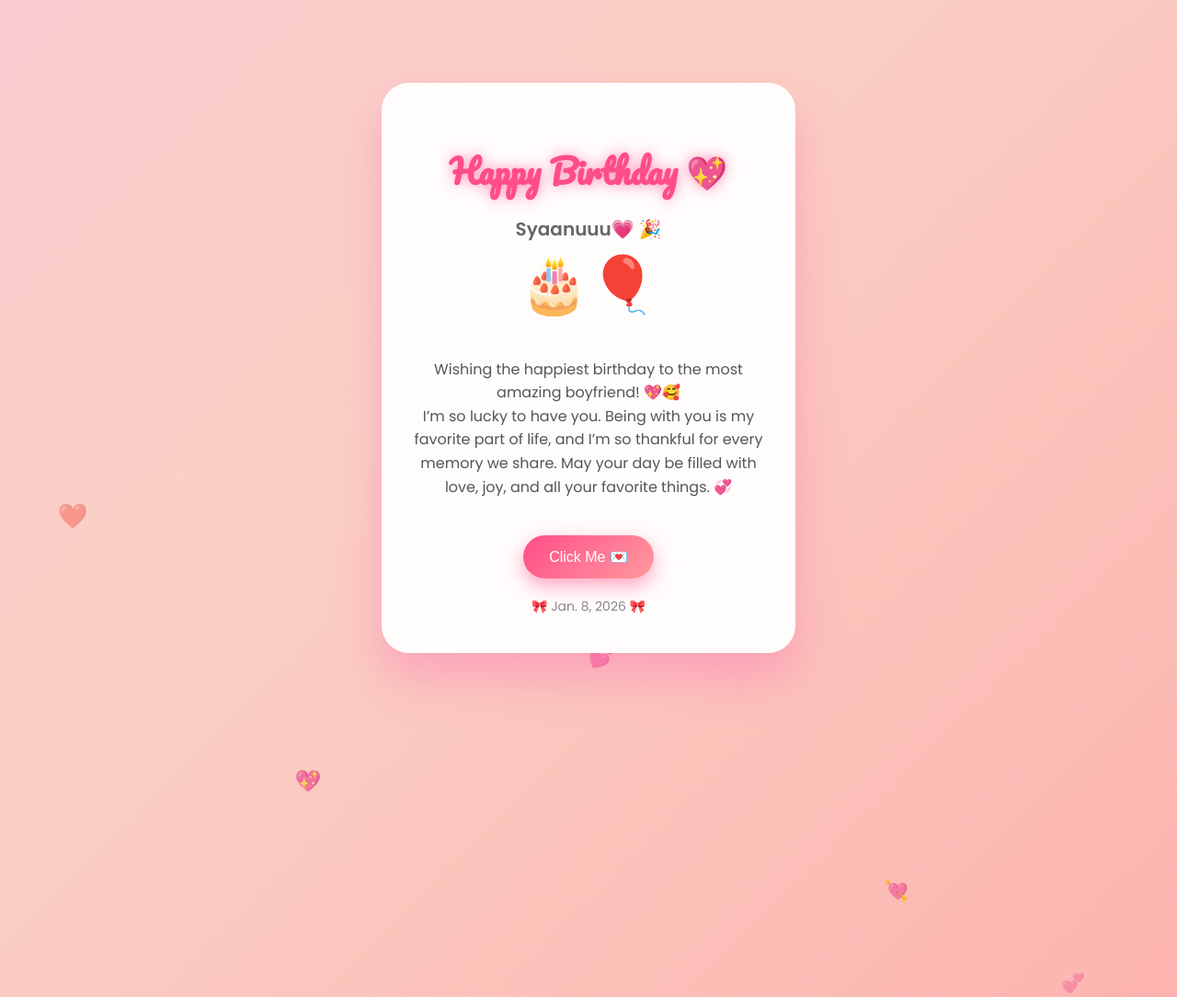
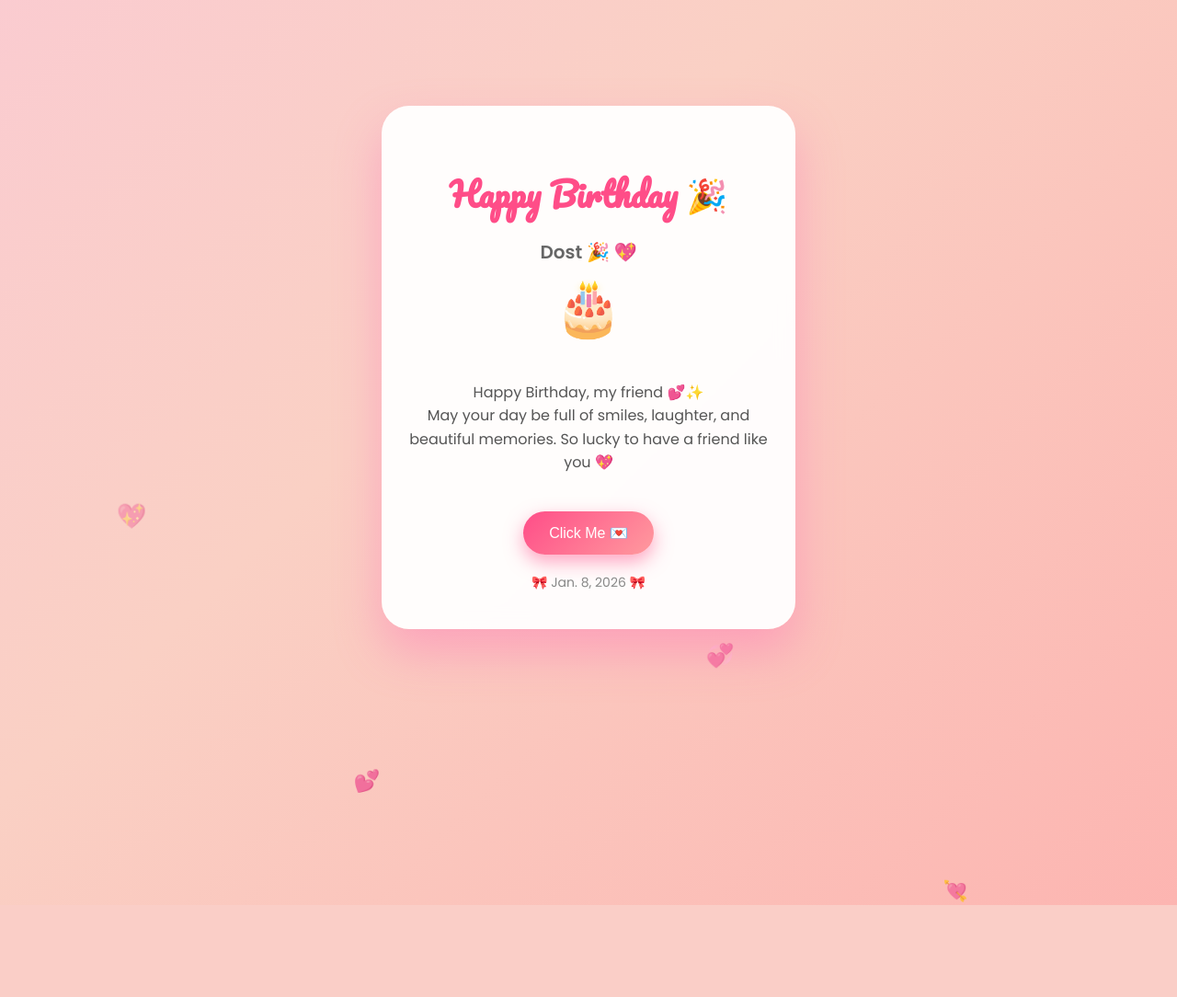
Before and after one commit to seemamagar0/HBD, a Django app: page / in a window 1280 px wide. Shown: the whole page at 92% size. After the commit the page ends 984 px from the top, so only its background shows below. Run offline with Django 5.2, Linux system fonts and the light colour scheme.

Commit message:
changes in viewss and html

```diff
--- a/app/templates/hbd.html
+++ b/app/templates/hbd.html
@@ -68,19 +68,31 @@
             color: #ff4d88;
             font-size: 36px;
             margin-bottom: 8px;
-            text-shadow: 0 0 15px rgba(255, 77, 136, 0.6);
         }
 
-        h2 { color: #666; margin-bottom: 15px; font-size: 20px; }
+        h2 {
+            color: #666;
+            margin-bottom: 15px;
+            font-size: 20px;
+        }
 
-        .cake { font-size: 60px; margin: 10px 0; animation: bounce 1.5s infinite; }
+        .cake {
+            font-size: 60px;
+            margin: 10px 0;
+            animation: bounce 1.5s infinite;
+        }
 
         @keyframes bounce {
             0%, 100% { transform: translateY(0); }
             50% { transform: translateY(-15px); }
         }
 
-        .message { color: #555; margin: 20px 0; line-height: 1.6; font-size: 16px; }
+        .message {
+            color: #555;
+            margin: 20px 0;
+            line-height: 1.6;
+            font-size: 16px;
+        }
 
         .btn {
             margin-top: 20px;
@@ -95,54 +107,63 @@
             transition: all 0.3s ease;
         }
 
-        .btn:hover { transform: scale(1.1); box-shadow: 0 12px 28px rgba(255,77,136,0.7); }
+        .btn:hover {
+            transform: scale(1.1);
+        }
 
-        .photos { display: none; margin-top: 25px; animation: fadeIn 1s ease-in-out; flex-wrap: wrap; justify-content: center; }
+        .photos {
+            display: none;
+            margin-top: 25px;
+            animation: fadeIn 1s ease-in-out;
+            flex-wrap: wrap;
+            justify-content: center;
+        }
 
-        @keyframes fadeIn { from { opacity: 0; transform: translateY(20px); } to { opacity: 1; transform: translateY(0); } }
+        @keyframes fadeIn {
+            from { opacity: 0; transform: translateY(20px); }
+            to { opacity: 1; transform: translateY(0); }
+        }
 
         .photos img {
-            width: 120px; height: 120px; object-fit: cover; border-radius: 20px; margin: 6px;
+            width: 120px;
+            height: 120px;
+            object-fit: cover;
+            border-radius: 20px;
+            margin: 6px;
             box-shadow: 0 10px 20px rgba(255, 105, 180, 0.4);
-            transition: transform 0.3s ease;
         }
 
-        .photos img:hover { transform: scale(1.1) rotate(2deg); }
-
-        small { display: block; margin-top: 20px; color: #888; font-size: 14px; }
-
-        @media (max-width: 480px) {
-            h1 { font-size: 28px; }
-            h2 { font-size: 18px; }
-            .cake { font-size: 50px; }
-            .message { font-size: 15px; }
-            .btn { padding: 12px 24px; font-size: 15px; }
-            .photos img { width: 100px; height: 100px; }
+        small {
+            display: block;
+            margin-top: 20px;
+            color: #888;
+            font-size: 14px;
         }
     </style>
 </head>
 <body>
 
 <!-- Floating hearts -->
-<div class="heart" style="left: 5%; animation-delay: 0s;">❤️</div>
-<div class="heart" style="left: 25%; animation-delay: 2s;">💖</div>
-<div class="heart" style="left: 50%; animation-delay: 1s;">💕</div>
-<div class="heart" style="left: 75%; animation-delay: 3s;">💘</div>
-<div class="heart" style="left: 90%; animation-delay: 4s;">💞</div>
+<div class="heart" style="left: 10%; animation-delay: 0s;">💖</div>
+<div class="heart" style="left: 30%; animation-delay: 2s;">💕</div>
+<div class="heart" style="left: 60%; animation-delay: 1s;">💞</div>
+<div class="heart" style="left: 80%; animation-delay: 3s;">💘</div>
 
 <div class="card">
-    <h1>Happy Birthday 💖</h1>
-    <h2>{{ name }} 🎉</h2>
+    <h1>Happy Birthday 🎉</h1>
+    <h2>{{ name }} 💖</h2>
 
-    <div class="cake">🎂🎈</div>
+    <div class="cake">🎂</div>
 
+    <!-- FRIEND WISH -->
     <p class="message">
-        Wishing the happiest birthday to the most amazing boyfriend! 💖🥰<br>
-        I’m so lucky to have you. Being with you is my favorite part of life, and I’m so thankful for every memory we share. May your day be filled with love, joy, and all your favorite things. 💞
+        Happy Birthday, my friend 💕✨<br>
+        May your day be full of smiles, laughter, and beautiful memories. So lucky to have a friend like you 💖
     </p>
 
     <button class="btn" onclick="showPhotos()">Click Me 💌</button>
 
+    <!-- PHOTO GALLERY -->
     <div class="photos" id="photoGallery">
         <img src="{% static 'images/ph1.jpeg' %}" alt="Memory 1">
         <img src="{% static 'images/ph2.jpeg' %}" alt="Memory 2">
--- a/app/views.py
+++ b/app/views.py
@@ -1,12 +1,9 @@
 from django.shortcuts import render
-
-# Create your views here.
 from django.utils import timezone
 
 def happy_birthday(request):
-    # Example: you can fetch user from DB later
     context = {
-        "name": "Syaanuuu💗",
+        "name": "Dost 🎉",   # Change name if you want
         "today": timezone.now().date(),
     }
     return render(request, "hbd.html", context)
```
Also changed, not shown: app/static/images/ph1.jpeg (deleted), app/static/images/ph2.jpeg (deleted), app/static/images/ph3.jpeg (deleted).
